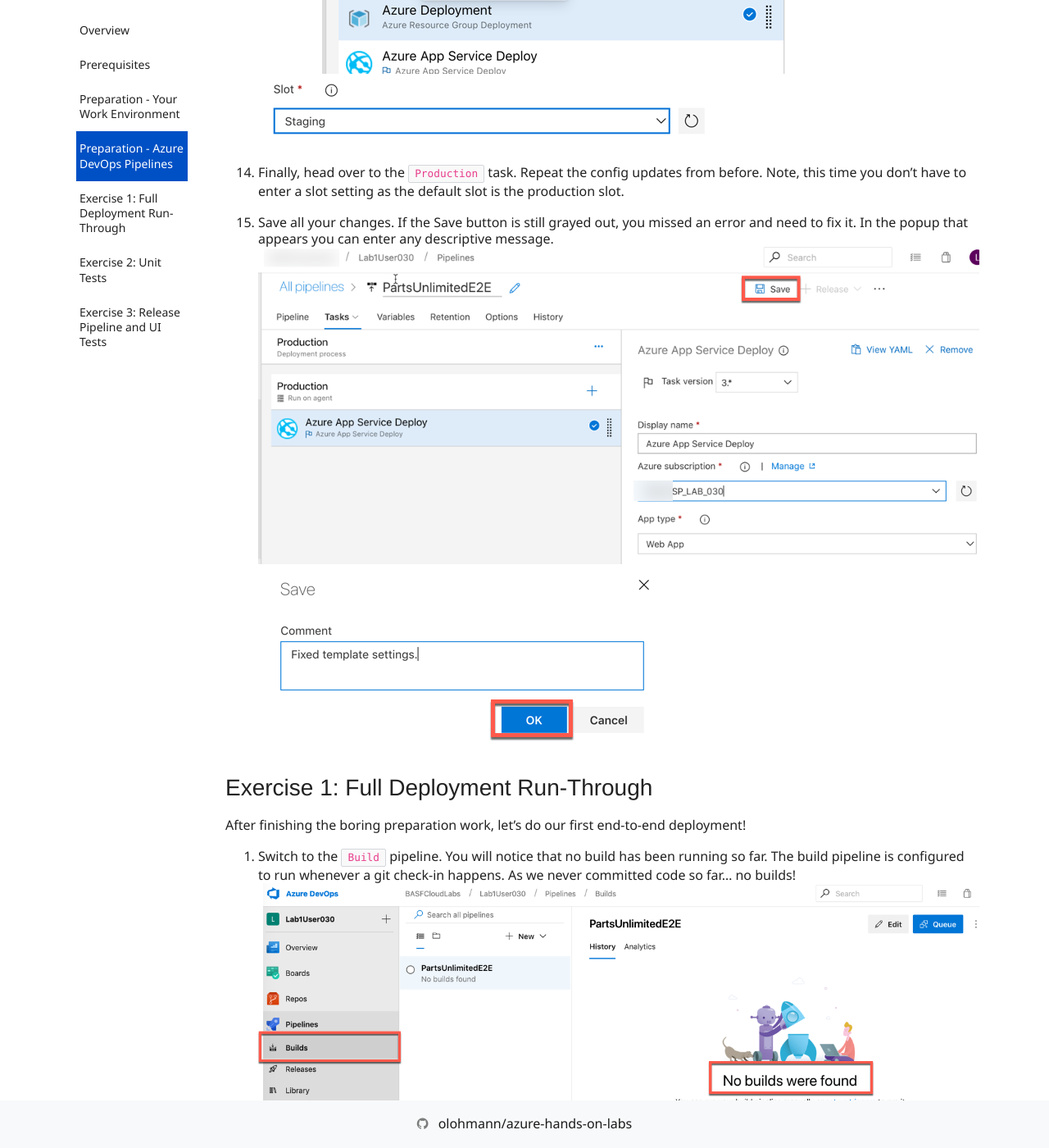
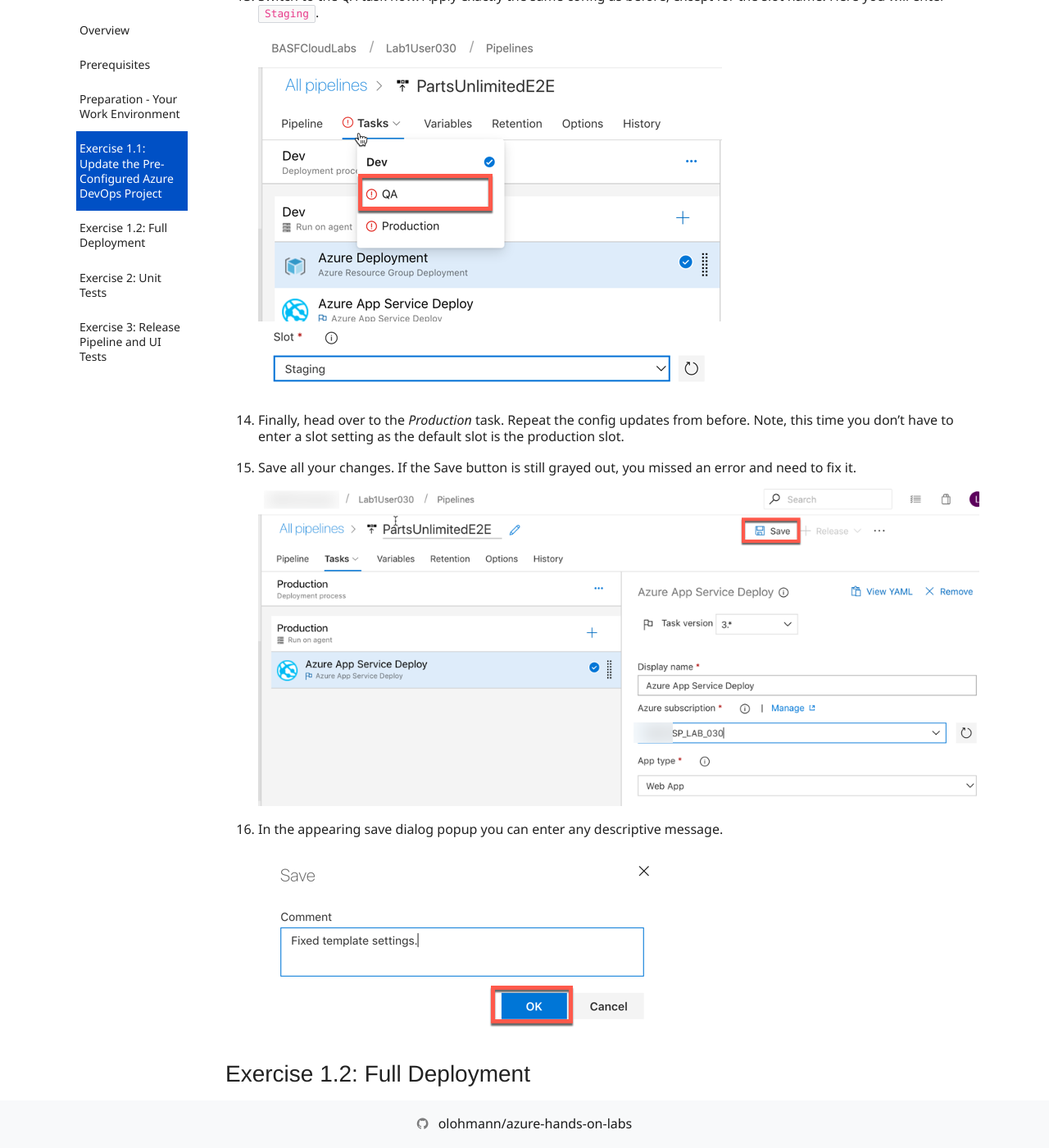
Before and after one commit to olohmann/azure-hands-on-labs, a Jekyll site: the page built from labs/08_testing/testing.md, in a window 1280 px wide and 1400 px high, scrolled down 9757 px. Shown: the whole window at 82% size. Built offline with Jekyll 4.4.1, drawn with Linux system fonts in a browser that asks for light colours; nearby versions of some CDN libraries; our own code applies the rules of GitHub Pages for plain Markdown files; comment, search, counter and statistics services are not loaded; some of the changed text lies outside the part shown.

Commit message:
Fixed screenshots and text alignemnt.

```diff
--- a/labs/08_testing/testing.md
+++ b/labs/08_testing/testing.md
@@ -20,29 +20,40 @@ Depending on your lab environment, a pre-configured Virtual Machine might be ava
 Follow the guidelines from the instructor to either use a provided VM or your local environment with the outlined prerequisites.
 
 1. Open Visual Studio Code.
+
     ![Env](./media/01-env.png)
 
 1. Install the *C#* extension.
+
     ![Env](./media/02-env.png)
 
 1. Install the *.NET Core Test Explorer* extension.
+
     ![Env](./media/02a-env.png)
 
 1. Clone the repository from the Azure DevOps project. For that, go to [Azure DevOps Start Page](https://azure.microsoft.com/en-us/services/devops/) and sign in with your provided username and password.
 1. You should see your assigned pre-configured project, e.g. 'Lab1User030'.
+
     ![Env](./media/01-az-devops.png)
+
 1. Go to *Repos* and select *Clone*. Copy the Git Repo URL.
+
     ![Env](./media/03-env.png)
+
 1. In Visual Studio Code, open the Command Palette (View -> Command Palette or `CTRL-Shift-P`) and type `git clone`. Paste the copied git repo URL from Azure DevOps.
+
     ![Env](./media/04-env.png)
 
 1. Select a destination location on the local hard drive (or just use the default in the user's home dir).
+
     ![Env](./media/04-env.png)
 
 1. Now the authentication dialog for the Git Repo appears. Continue by entering your provided credentials (same as for Azure Portal and Azure DevOps).
+
     ![Env](./media/05-env.png)
 
 1. You will be prompted by VS Code whether you want to immediately open the cloned repo. Select *yes*. You should now see the full repo.
+
     ![Env](./media/06-env.png)
 
 1. In order to do successful commits later, you need to make sure that the git environment is configured correctly. If you are working on a fresh lab VM, open a command prompt (`Windows Key + R`, type `cmd` and press `Enter`). Issue the following two commands, replacing with your actual identities:
@@ -56,16 +67,16 @@ Follow the guidelines from the instructor to either use a provided VM or your lo
 
 That is it for the moment. You now have a functional local environment.
 
-## Preparation - Azure DevOps Pipelines
+## Exercise 1.1: Update the Pre-Configured Azure DevOps Project
 
 In its current state, the pipeline does not yet know the specific configuration details needed to actually deploy to your Azure subsription. We will fix this now.
 
 1. Go to the [Azure DevOps Start Page](https://azure.microsoft.com/en-us/services/devops/) and sign in with your provided username and password.
 
-1. You should see your assigned pre-configured project, e.g. 'Lab1User030'.
+1. You should see your assigned pre-configured project, e.g. *Lab1User030*.
     ![AzDevOps](./media/01-az-devops.png)
 
-1. Select 'Releases' in the 'Pipelines' tab.
+1. Select *Releases* in the *Pipelines* tab.
 
     ![AzDevOps](./media/02-az-devops.png)
 
@@ -83,46 +94,57 @@ In its current state, the pipeline does not yet know the specific configuration
 
     ![AzDevOps](./media/04-az-devops.png)
 
-1. First select the the `Dev` stage in the `Tasks` tab.
+1. First select the the *Dev* stage in the *Tasks* tab.
 
     ![AzDevOps](./media/06-az-devops.png)
 
-1. Modify the `Azure Subscription` to use the first available `Service Connection`. Do **not** select the subscription when you were assigned a dedicated resource group.
+1. Modify the *Azure Subscription* to use the first available *Service Connection*. Do **not** select a subscription, if you have been provided with a dedicated resource group.
+
     ![AzDevOps](./media/07-az-devops.png)
 
 1. Update the location to, e.g. `West Europe` (stick to this for all environments).
+
     ![AzDevOps](./media/08-az-devops.png)
 
-1. Now switch to the second step `Azure App Service Deploy`.
+1. Now switch to the second step *Azure App Service Deploy*.
+
     ![AzDevOps](./media/09-az-devops.png)
 
-1. Also fix the `Azure Subscription` setting as before and enter `Dev` in the slot setting.
+1. Also fix the *Azure Subscription* setting as before and enter `Dev` in the slot setting.
+
     ![AzDevOps](./media/10-az-devops.png)
 
     > **Beware!** We are using [slots](https://docs.microsoft.com/en-us/azure/app-service/deploy-staging-slots) as actual stages in this lab for reasons of simplicity. For **real** pipelines this is **not recommended** as discussed [here](https://docs.microsoft.com/en-us/azure/architecture/reference-architectures/app-service-web-app/basic-web-app#deployment) and [here](https://devblogs.microsoft.com/devops/considerations-on-using-deployment-slots-in-your-devops-pipeline/). Instead, you would be using one App Service Plan per stage and use a "Staging" or "Warmup" slot per stage. This way, stages are isolated but structurally equivalent as they should always be.
 
-1. Switch to the `QA` task now. Apply exactly the same config as before, except for the slot name. Here you will enter `Staging`.
+1. Switch to the *QA* task now. Apply exactly the same config as before, except for the slot name. Here you will enter `Staging`.
+
     ![AzDevOps](./media/11-az-devops.png)
     ![AzDevOps](./media/12-az-devops.png)
 
-1. Finally, head over to the `Production` task. Repeat the config updates from before. Note, this time you don't have to enter a slot setting as the default slot is the production slot.
+1. Finally, head over to the *Production* task. Repeat the config updates from before. Note, this time you don't have to enter a slot setting as the default slot is the production slot.
 
-1. Save all your changes. If the Save button is still grayed out, you missed an error and need to fix it. In the popup that appears you can enter any descriptive message.
+1. Save all your changes. If the Save button is still grayed out, you missed an error and need to fix it.
+
     ![AzDevOps](./media/13-az-devops.png)
+
+1. In the appearing save dialog popup you can enter any descriptive message.
+
     ![AzDevOps](./media/14-az-devops.png)
 
-## Exercise 1: Full Deployment Run-Through
+## Exercise 1.2: Full Deployment
 
 After finishing the boring preparation work, let's do our first end-to-end deployment!
 
-1. Switch to the `Build` pipeline. You will notice that no build has been running so far. The build pipeline is configured to run whenever a git check-in happens. As we never committed code so far... no builds!
+1. Switch to the *Build* pipeline. You will notice that no build has been running so far. The build pipeline is configured to run whenever a git check-in happens. As we never committed code so far... no builds!
+
     ![AzDevOps](./media/15-az-devops.png)
 
-1. Before actually doing code changes, let us run a build by manually scheduling one. Click on `Queue`.
+1. Before actually doing code changes, let us run a build by manually scheduling one. Click on *Queue*.
 
     ![AzDevOps](./media/16-az-devops.png)
 
 1. Keep all the defaults and confirm.
+
     ![AzDevOps](./media/17-az-devops.png)
 
 1. You can follow the progress by selecting the scheduled build. After a short while the logs from the agent are streamed to your browser session:
@@ -346,6 +368,10 @@ We could create such tests from scratch, that would directly work with the eleme
 
     ![UnitTests](./media/22-ui-test.png)
 
-1. Examine the test results.
+1. Examine the test results. They should look very cheerfully - 4/4 green!
+
+    ![UnitTests](./media/23-ui-test.png)
 
 ### Task 3: Extra Challenge: Create your own test with Page Objects
+
+Now you have all the bits and pieces put together to start with something exploratory. Feel free to dig into the *Parts Unlimited* website and create an additional UI test, leveraging the and extending the *PageObject* infrastructure.
```
Also changed, not shown: labs/08_testing/media/17-ui-test.png, labs/08_testing/media/23-ui-test.png (added).
